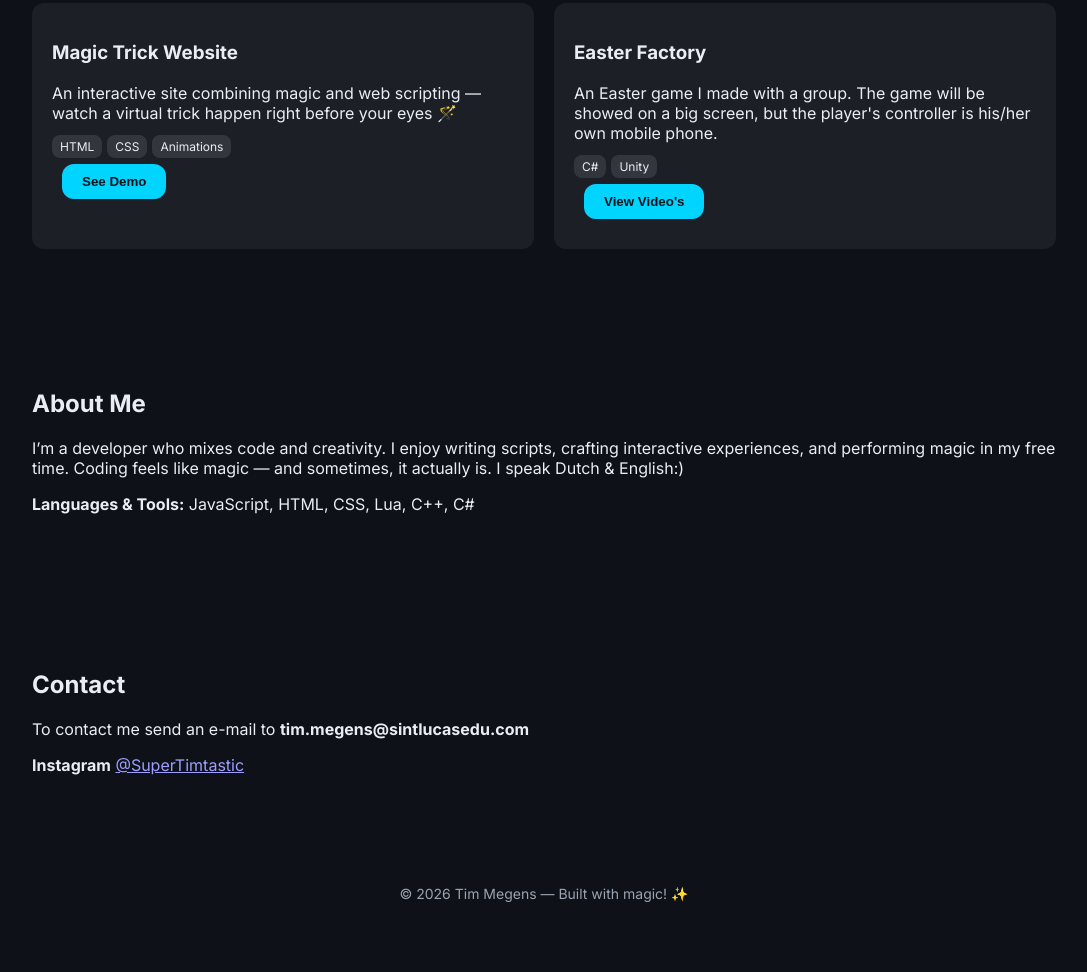
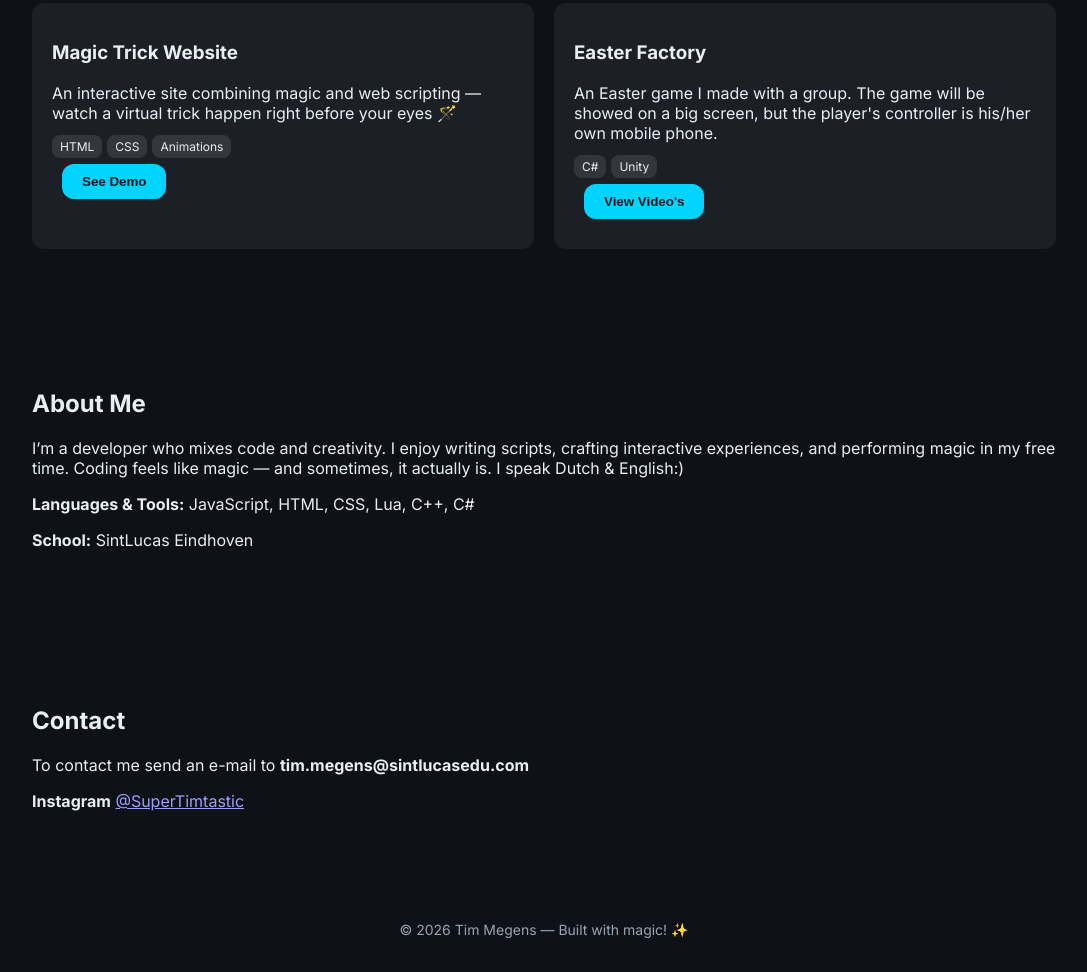
Before and after one commit to Tim20077/Tim20077.github.io, a plain HTML site: page index.html in a window 1280 px wide. Shown: the part 642-1614 px from the top of the page, without its empty margins (96-1183 px from the left). Before the commit the page ends 1578 px from the top, so only its background shows below. Drawn offline with Linux system fonts and the light colour scheme.

Commit message:
Meer info toegevoegd

```diff
--- a/index.html
+++ b/index.html
@@ -78,6 +78,7 @@
         <h2>About Me</h2>
         <p>I’m a developer who mixes code and creativity. I enjoy writing scripts, crafting interactive experiences, and performing magic in my free time. Coding feels like magic — and sometimes, it actually is. I speak Dutch & English:)</p>
         <p><strong>Languages & Tools:</strong> JavaScript, HTML, CSS, Lua, C++, C#</p>
+        <p><strong>School:</strong> SintLucas Eindhoven</p>
     </section>
 
 
```
